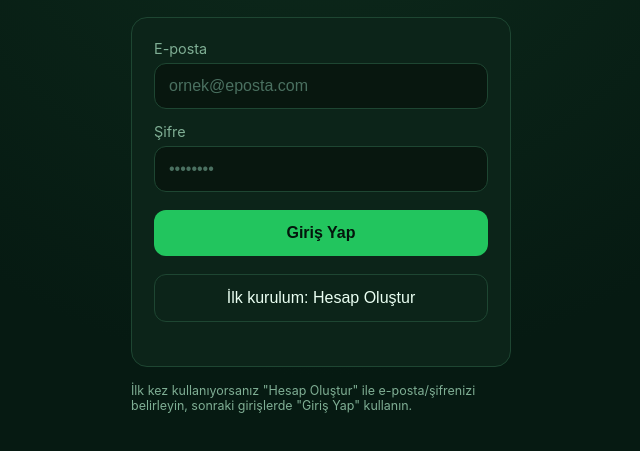
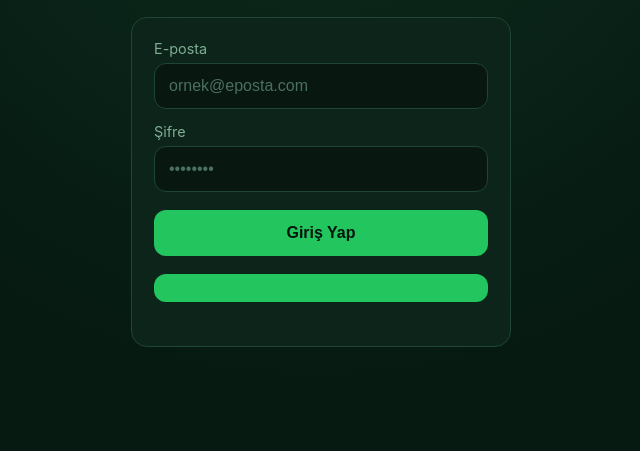
Before and after one commit to xmifrmx/rss, a website: page index.html in a window 1280 px wide. Shown: the part 143-594 px from the top of the page, without its empty margins (319-959 px from the left). Drawn offline with nearby package versions, Linux system fonts and the light colour scheme.

Commit message:
Modify signup button and update layout
Removed the text from the signup button and adjusted the surrounding structure.

```diff
--- a/index.html
+++ b/index.html
@@ -105,11 +105,10 @@
     <label>Şifre</label>
     <input id="login-password" type="password" placeholder="••••••••" />
     <button id="login-btn">Giriş Yap</button>
-    <button id="signup-btn" class="secondary">İlk kurulum: Hesap Oluştur</button>
+    <button id="signup-btn"></button>
     <div class="error" id="login-error"></div>
-  </div>
-  <p class="hint">İlk kez kullanıyorsanız "Hesap Oluştur" ile e-posta/şifrenizi belirleyin, sonraki girişlerde "Giriş Yap" kullanın.</p>
-</div>
+  </div></div>
+
 
 <div id="app" class="wrap hidden">
   <div class="topbar">
```
